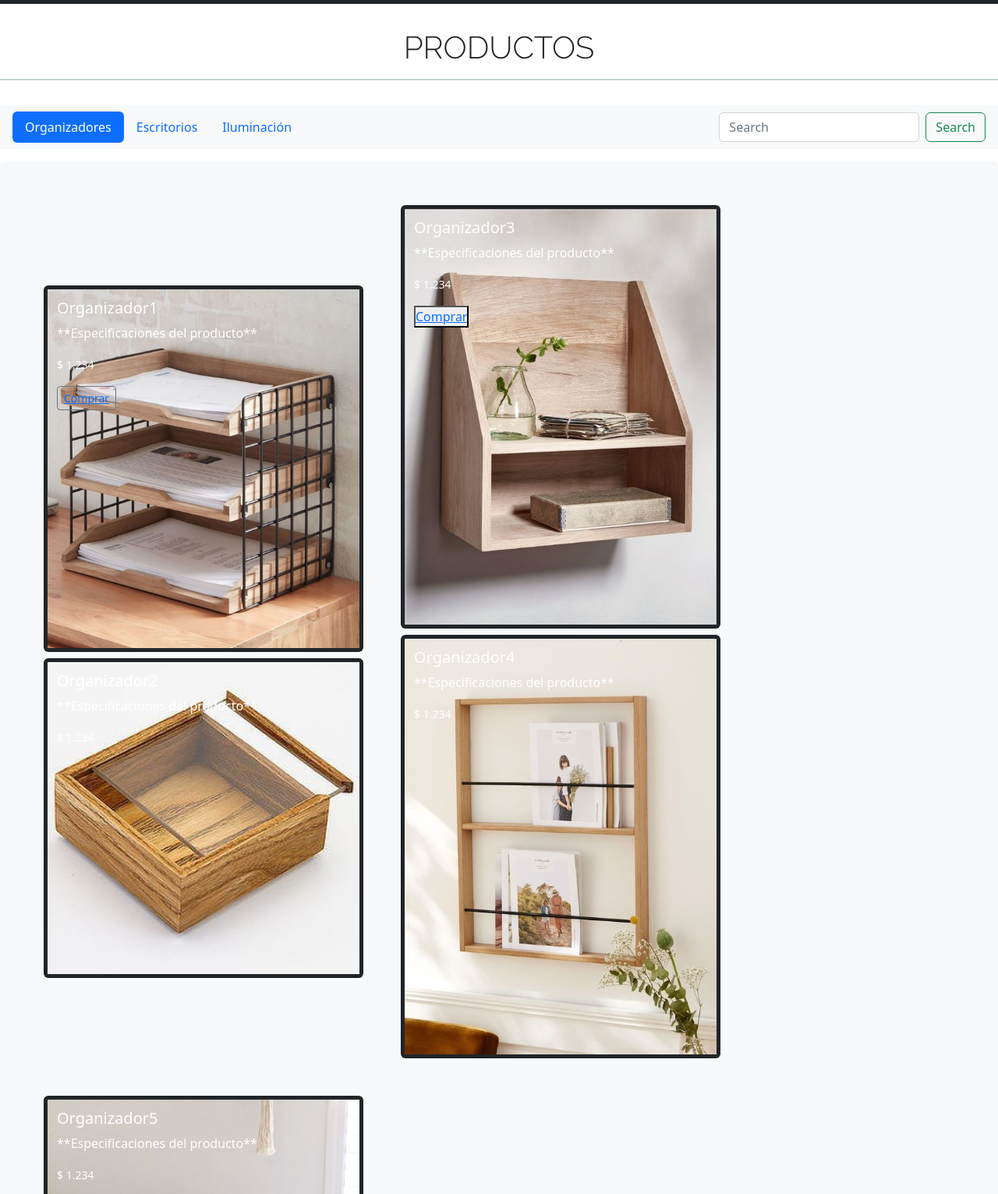
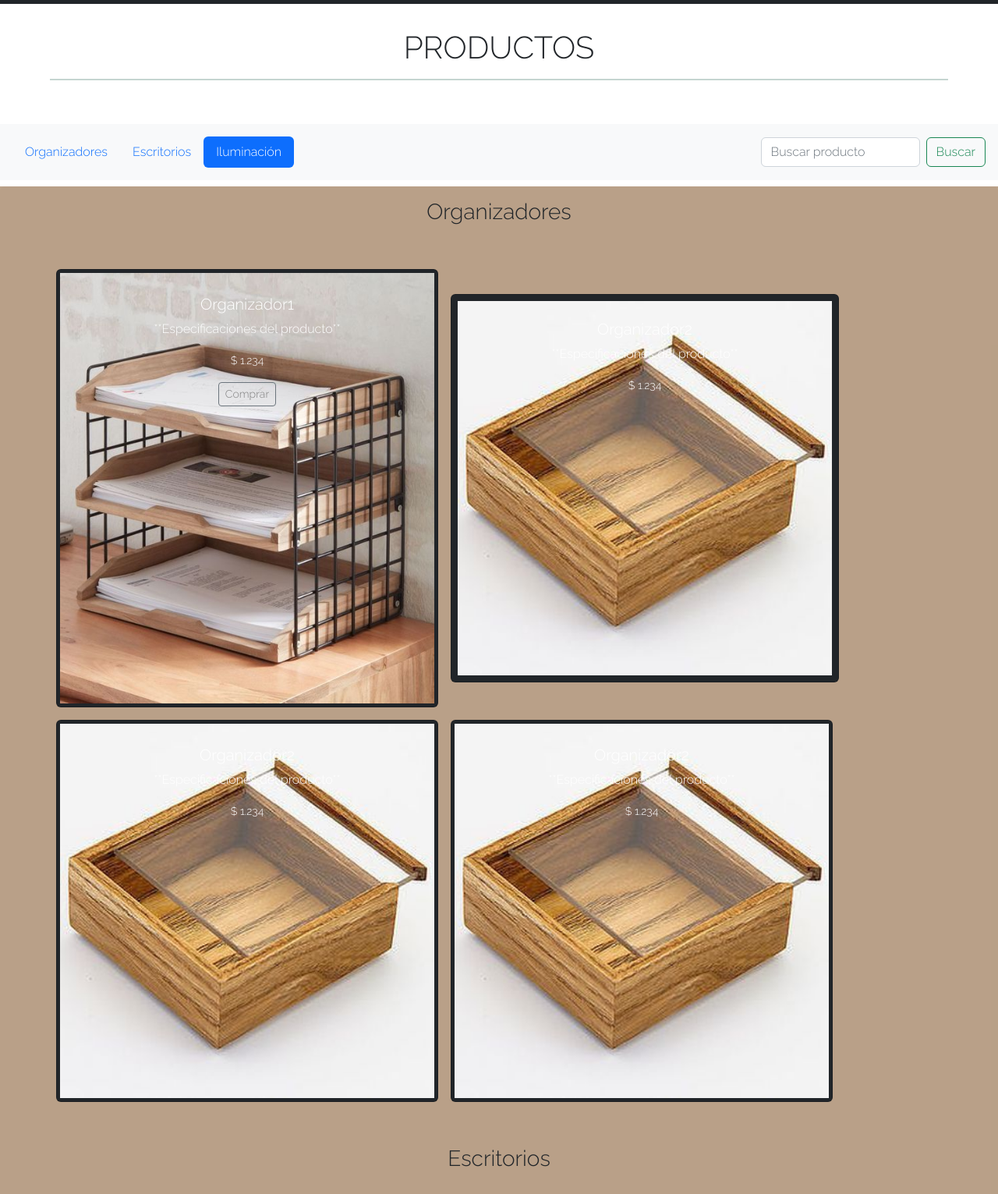
Before and after one commit to BeFlama/hazelnut-page, a plain HTML site: page pages/Productos.html in a window 1280 px wide. Shown: the part 67-1598 px from the top of the page at 78% size. Drawn offline with nearby package versions, Linux system fonts and the light colour scheme.

Commit message:
pagprods

```diff
--- a/pages/Productos.html
+++ b/pages/Productos.html
@@ -25,7 +25,7 @@
                 <ul class="navbar-nav ms-auto mb-2 mb-lg-0">
                     <li class="nav-item dropdown">
                         <a class="nav-link dropdown-toggle" href="#" role="button" data-bs-toggle="dropdown" aria-expanded="false">Productos</a>
-                        <ul class="dropdown-menu ms-auto text-end">
+                        <ul class="dropdown-menu ms-auto text-start bg-dark text-white bg-opacity-25">
                         <li><a class="dropdown-item" href="#">Escritorios</a></li>
                         <li><a class="dropdown-item" href="#">Organizadores</a></li>
                         <li><a class="dropdown-item" href="#">Estantes</a></li>
@@ -46,9 +46,11 @@
         </nav>
     </header>
     <section class="container__prods">
+
     <h2 class="h2__prods">Productos<hr></h2>
+
 <!--navegacion de pag-->
-    <nav id="navbar-example2" class="navbar bg-light px-3 mb-3">
+    <nav id="navbar-example2" class="navbar sticky-top p-3 m-2 text-bg-light" style="background-color: #185947;">
         <ul class="nav nav-pills">
         <li class="nav-item">
             <a class="nav-link" href="#scrollspyHeading1">Organizadores</a>
@@ -57,18 +59,19 @@
             <a class="nav-link" href="#scrollspyHeading2">Escritorios</a>
         </li>
         <li class="nav-item">
-            <a class="nav-link" href="#scrollspyHeading2">Iluminación</a>
+            <a class="nav-link" href="#scrollspyHeading3">Iluminación</a>
         </li>
         </ul>
         <form class="d-flex" role="search">
-            <input class="form-control me-2" type="search" placeholder="Search" aria-label="Search">
-            <button class="btn btn-outline-success" type="submit">Search</button>
+            <input class="form-control me-2" type="search" placeholder="Buscar producto" aria-label="Search">
+            <button class="btn btn-outline-success" type="submit">Buscar</button>
         </form>
     </nav>
-    <div data-bs-spy="scroll" data-bs-target="#navbar-example2" data-bs-root-margin="0px 0px -40%" data-bs-smooth-scroll="true" class="scrollspy-example bg-light p-3 rounded-2" tabindex="0">
-<!-- box productos -->
+    <div data-bs-spy="scroll" data-bs-target="#navbar-example2" data-bs-root-margin="0px 0px -40%" data-bs-smooth-scroll="true" class="scrollspy-example bg-light rounded-2" tabindex="0">
+
+        <!-- box productos -->
         <div class="box__prods">
-
+            <h3>Organizadores</h3>
             <!-- Organizadores -->
             <section class="box__prods-org" id="scrollspyHeading1">
                 <div class="card text-bg-dark m-2 p-1">
@@ -81,6 +84,15 @@
                     </div>
                 </div>
 
+                <div class="card text-bg-dark m-2 p-2">
+                    <img src="../assets/img/imgprod/org2.jpg" alt="Organizador2">
+                    <div class="card-img-overlay">
+                        <h5 class="card-title">Organizador2</h5>
+                        <p class="card-text">**Especificaciones del producto**</p>
+                        <p class="card-text"><small>$ 1.234</small></p>
+                    </div>
+                </div>
+
                 <div class="card text-bg-dark m-2 p-1">
                     <img src="../assets/img/imgprod/org2.jpg" alt="Organizador2">
                     <div class="card-img-overlay">
@@ -89,10 +101,21 @@
                         <p class="card-text"><small>$ 1.234</small></p>
                     </div>
                 </div>
+
+                <div class="card text-bg-dark m-2 p-1">
+                    <img src="../assets/img/imgprod/org2.jpg" alt="Organizador2">
+                    <div class="card-img-overlay">
+                        <h5 class="card-title">Organizador2</h5>
+                        <p class="card-text">**Especificaciones del producto**</p>
+                        <p class="card-text"><small>$ 1.234</small></p>
+                    </div>
+                </div>
+
             </section>
+            <!-- Escritorios -->
+            <h3>Escritorios</h3>
+            <section class="box__prods-escr"  id="scrollspyHeading2">
 
-            <!-- Escritorios -->
-            <section class="box__prods-escr"  id="scrollspyHeading2">
                 <div class="card text-bg-dark m-2 p-1">
                     <img src="../assets/img/imgprod/org3.jpg" alt="Organizador3">
                     <div class="card-img-overlay">
@@ -111,10 +134,30 @@
                         <p class="card-text"><small>$ 1.234</small></p>
                     </div>
                 </div>
+
+                <div class="card text-bg-dark m-2 p-1">
+                    <img src="../assets/img/imgprod/org4.jpg" alt="Organizador4">
+                    <div class="card-img-overlay">
+                        <h5 class="card-title">Organizador4</h5>
+                        <p class="card-text">**Especificaciones del producto**</p>
+                        <p class="card-text"><small>$ 1.234</small></p>
+                    </div>
+                </div>
+
+                <div class="card text-bg-dark m-2 p-1">
+                    <img src="../assets/img/imgprod/org4.jpg" alt="Organizador4">
+                    <div class="card-img-overlay">
+                        <h5 class="card-title">Organizador4</h5>
+                        <p class="card-text">**Especificaciones del producto**</p>
+                        <p class="card-text"><small>$ 1.234</small></p>
+                    </div>
+                </div>
+
             </section>
-
+            <h3>Escritorios</h3>
             <!-- iluminación -->
             <section class="box__prods-ilu" id="scrollspyHeading3">
+
                 <div class="card text-bg-dark m-2 p-1">
                     <img src="../assets/img/imgprod/org5.jpg" alt="Organizador5">
                     <div class="card-img-overlay">
@@ -133,9 +176,28 @@
                         <p class="card-text"><small>$ 1.234</small></p>
                     </div>
                 </div>
+
+                <div class="card text-bg-dark m-2 p-1">
+                    <img src="../assets/img/imgprod/org6.jpg" alt="Organizador6">
+                    <div class="card-img-overlay">
+                        <h5 class="card-title">Organizador6</h5>
+                        <p class="card-text">**Especificaciones del producto**</p>
+                        <p class="card-text"><small>$ 1.234</small></p>
+                    </div>
+                </div>
+
+                <div class="card text-bg-dark m-2 p-1">
+                    <img src="../assets/img/imgprod/org6.jpg" alt="Organizador6">
+                    <div class="card-img-overlay">
+                        <h5 class="card-title">Organizador6</h5>
+                        <p class="card-text">**Especificaciones del producto**</p>
+                        <p class="card-text"><small>$ 1.234</small></p>
+                    </div>
+                </div>
+
             </section>
 
-        </div> <!-- boxprods -->
+        </div> <!--  termina boxprods -->
     </div> <!-- scroll -->
     </section>
     <footer class="footer">
--- a/sass/_productos.scss
+++ b/sass/_productos.scss
@@ -1,18 +1,47 @@
 @import 'vars';
 
 .container__prods{
-    .h2__prods{
-        @extend .h2Var;
-    }
+    font-family: 'Raleway', bold;
+    text-align: center;
+    display: flex;
+    flex-direction: column;
+        h2{
+            @extend .h2Var;
+            text-align: center;
+            width: 90%;
+        }
+        nav{
+            width: 100%;
+        }
     .box__prods{
-        display: flex;
-        flex-wrap: wrap;
-        padding: 2rem;
-        gap: 2rem;
+        background-color: $color__bg;
+        width: 100%;
+        padding: 1rem;
+        .box__prods-org,
+        .box__prods-escr,
+        .box__prods-ilu{
+            display: flex;
+            flex-wrap: wrap;
+            padding: 1rem;
+            margin: 2rem;
+        }
         .card{
+            padding: 2rem;
             img{
-                width: 25rem;
+                width: 30rem;
                 height: auto;
+            }
+            div{ /* texto de la img */
+                padding: 2rem;
+                button{
+                    a{
+                        text-decoration: none;
+                        color: gray;
+                        &:hover{
+                            color: white;
+                        }
+                    }
+                }
             }
         }
     }
--- a/sass/_vars.scss
+++ b/sass/_vars.scss
@@ -78,6 +78,7 @@ $color__brown: #986632;
 .pVar{
     font-family: 'Comfortaa', cursive;
     margin: 0.5rem 0;
+    padding: 0.5rem;
 }
 
 .h2Var{
--- a/sass/main.scss
+++ b/sass/main.scss
@@ -124,7 +124,7 @@ body{
     width: 100%;
     height: 40%;
     background-color: #b8b8b86e;
-    padding: 5rem;
+    padding: 2rem;
     margin-top: 5rem;
     margin-bottom: 5rem;
     border-radius: 0.3rem;
@@ -197,7 +197,7 @@ body{
     padding: 1rem;
     .icono{
         height: 20%;
-        margin: 2rem;
+        margin: 0;
         padding: 1rem;
         font-family:sans-serif;
         text-align: center;
```
Also changed, not shown: index.html (+1 -1 lines), pages/Contactanos.html (+1 -1 lines), pages/Galería.html (+1 -1 lines), pages/Preguntas-frecuentes.html (+1 -1 lines), sass/main.css, 2 other files.
